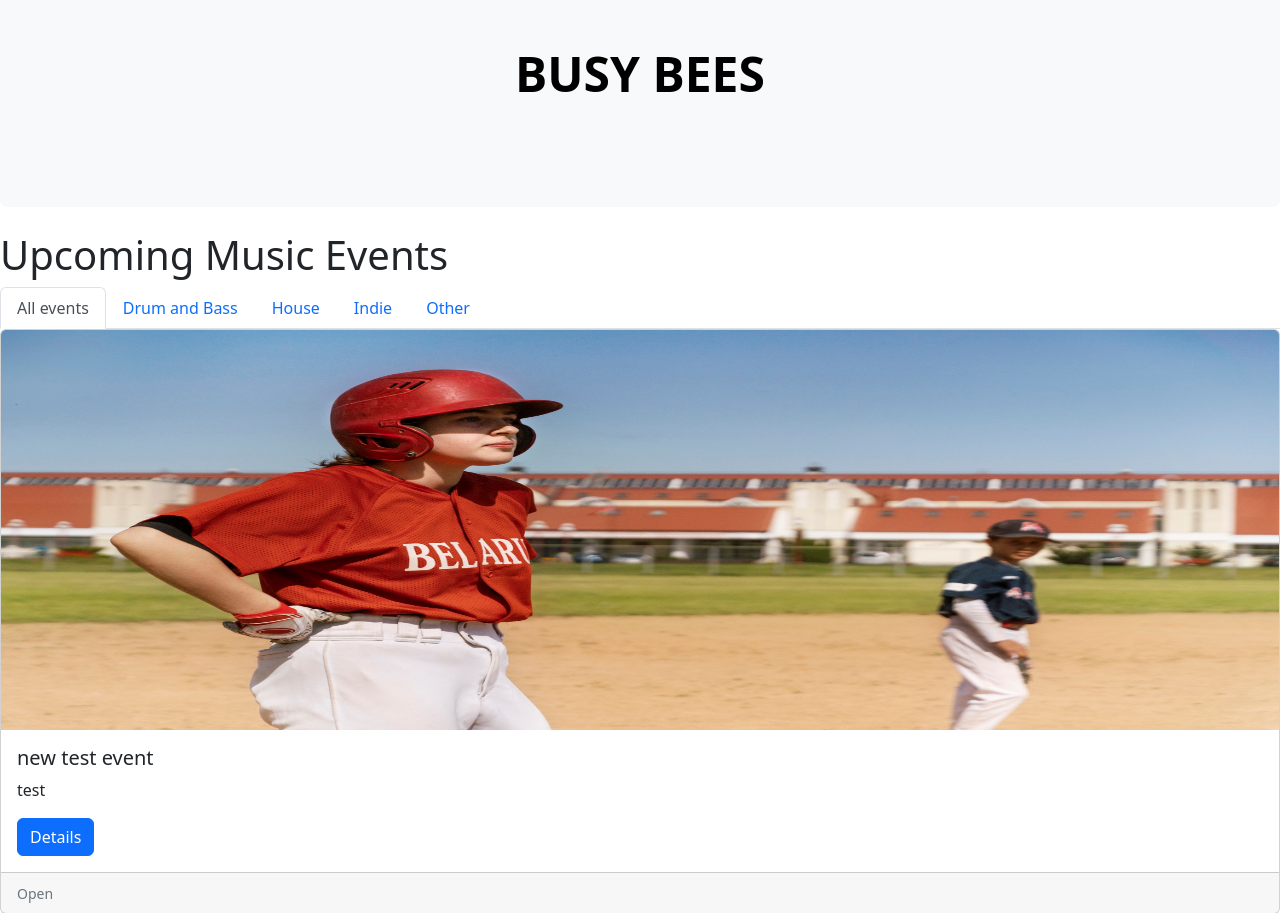
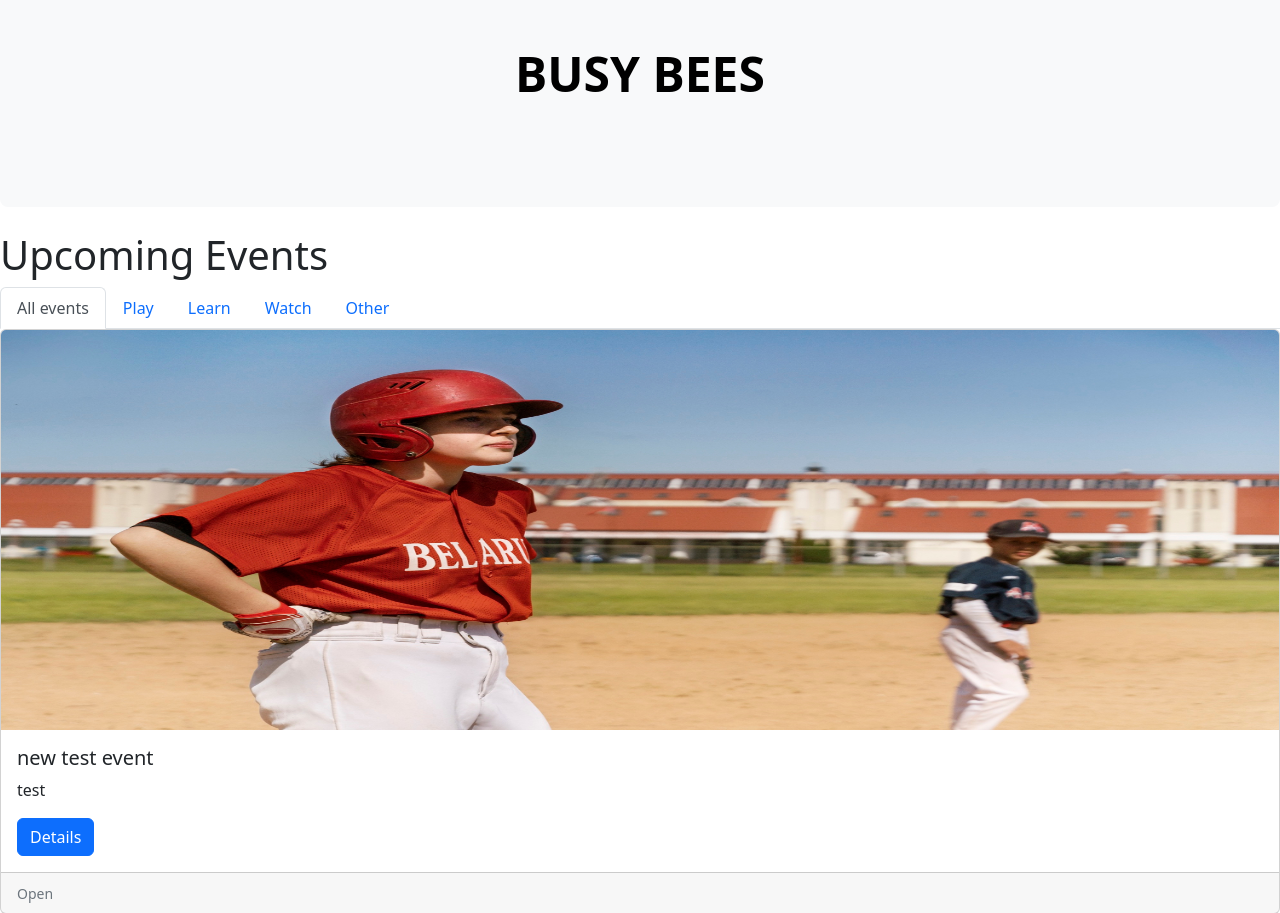
Before and after one commit to noahm2134/GIT-GROUP-IAB207, a Flask app: page / in a window 1280 px wide. Shown: the part 645-1558 px from the top of the page. Run offline with Flask 3, Linux system fonts and the light colour scheme; some libraries are stand-ins or nearby versions.

Commit message:
Fixed errors

```diff
--- a/IAB207-Assessment-3 group git/projectfile/website/templates/Index.html
+++ b/IAB207-Assessment-3 group git/projectfile/website/templates/Index.html
@@ -1,20 +1,20 @@
 {% extends 'base.html' %}
 
 {% block content %}
-<h1>Upcoming Music Events</h1>
+<h1>Upcoming Events</h1>
 
         <ul class="nav nav-tabs">
             <li class="nav-item" >
               <a a href="#AllEvents" class="nav-link active" data-bs-toggle="tab">All events</a>
             </li>
             <li class="nav-item" >
-              <a href="#Play" class="nav-link " data-bs-toggle="tab">Drum and Bass</a>
+              <a href="#Play" class="nav-link " data-bs-toggle="tab">Play</a>
             </li>
             <li class="nav-item" >
-              <a href="#Learn" class="nav-link " data-bs-toggle="tab">House</a>
+              <a href="#Learn" class="nav-link " data-bs-toggle="tab">Learn</a>
             </li>
             <li class="nav-item">
-              <a href="#Watch" class="nav-link " data-bs-toggle="tab">Indie</a>
+              <a href="#Watch" class="nav-link " data-bs-toggle="tab">Watch</a>
             </li>
             <li class="nav-item ">
               <a href="#Other" class="nav-link " data-bs-toggle="tab">Other</a>
@@ -58,9 +58,9 @@
 
           </div>
 
-          <div class="tab-pane fade" id="House">>
+          <div class="tab-pane fade" id="Learn">>
             {% for event in events %}
-            {% if event.catagory == 'House' %}
+            {% if event.catagory == 'Learn' %}
           <div class="card h-100">
             <img src="{{event.image}}" class="card-img-top" alt="..." width="50", height="400">
             <div class="card-body">
@@ -76,9 +76,9 @@
           {% endfor %}
           </div>
 
-          <div class="tab-pane fade" id="Indie">>
+          <div class="tab-pane fade" id="Watch">>
             {% for event in events %}
-            {% if event.catagory == 'Indie' %}
+            {% if event.catagory == 'Watch' %}
           <div class="card h-100">
             <img src="{{event.image}}" class="card-img-top" alt="..." width="50", height="400">
             <div class="card-body">
```
Also changed, not shown: IAB207-Assessment-3 group git/projectfile/website/database.sqlite, IAB207-Assessment-3 group git/projectfile/website/static/img/CID.png (added).
